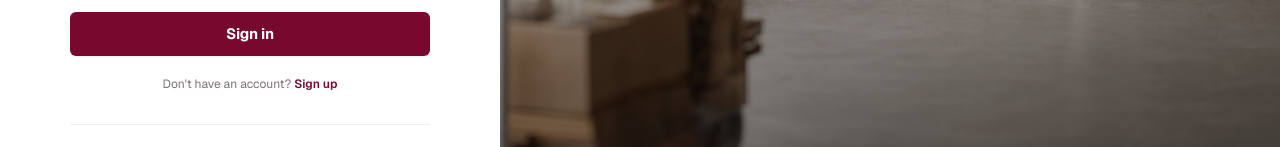
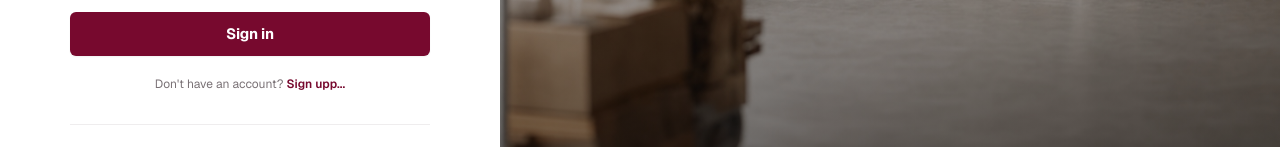
Before and after one commit to Azif-tech-solutions/frontend, a React (Vite) app: page /signin in a window 1280 px wide. Shown: the part 484-631 px from the top of the page. Built offline with nearby package versions, Linux system fonts and the light colour scheme.

Commit message:
fixed some bugs

```diff
--- a/src/app/SignIn.jsx
+++ b/src/app/SignIn.jsx
@@ -69,7 +69,7 @@ export default function SignIn({ onSwitch }) {
       </div>
       <div style={{ textAlign: 'center', marginTop: 20, font: 'var(--type-caption)', color: 'var(--text-muted)' }}>
         Don't have an account?{' '}
-        <button onClick={onSwitch} style={{ background: 'none', border: 'none', padding: 0, color: 'var(--text-link)', font: 'inherit', fontWeight: 600, cursor: 'pointer' }}>Sign up</button>
+        <button onClick={onSwitch} style={{ background: 'none', border: 'none', padding: 0, color: 'var(--text-link)', font: 'inherit', fontWeight: 600, cursor: 'pointer' }}>Sign upp...</button>
       </div>
     </AuthShell>
   )
```
